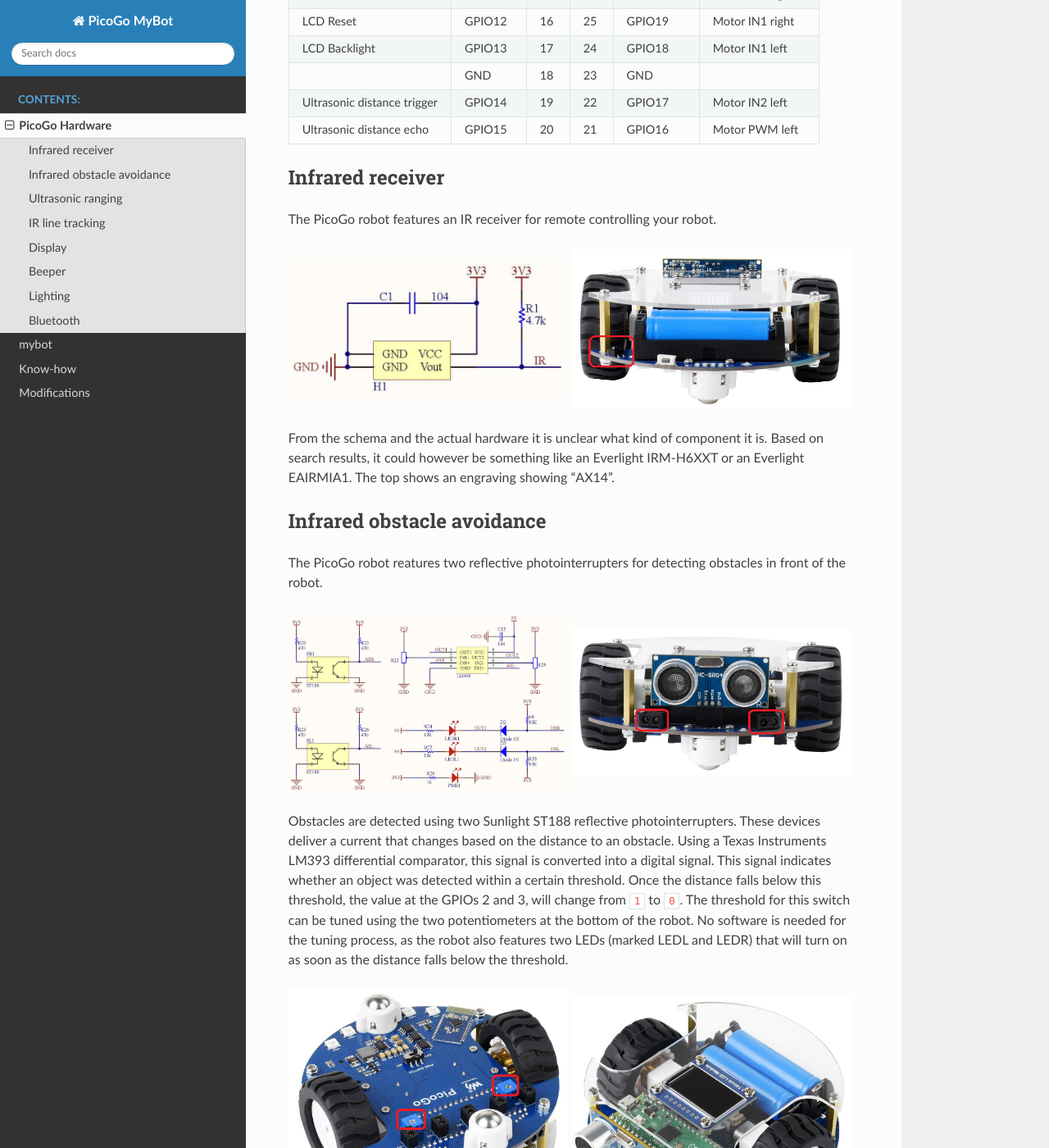
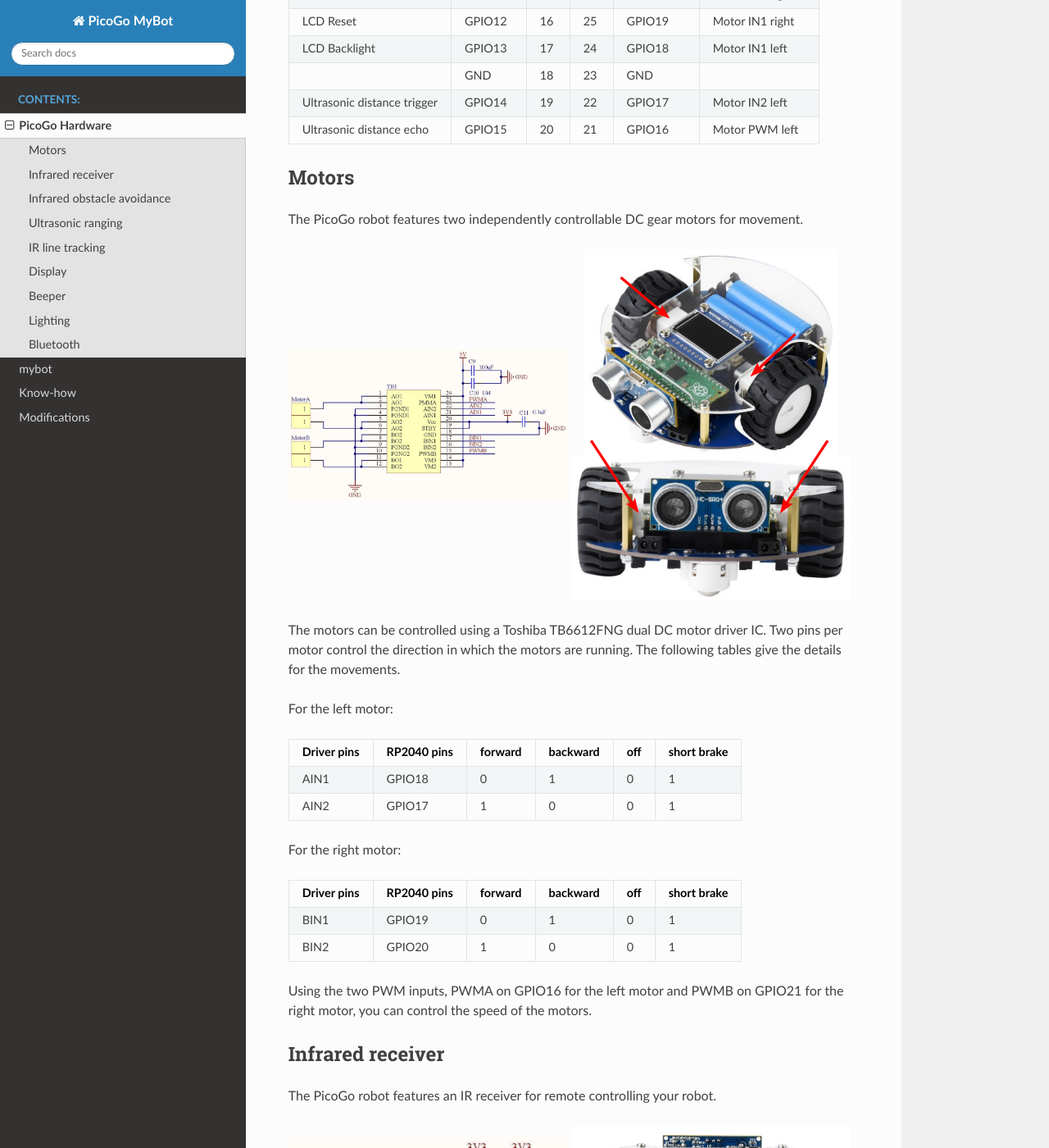
Before and after one commit to Jokymon/mypico_go, a Sphinx documentation site: the page built from docs/source/hardware.rst, in a window 1280 px wide and 1400 px high, scrolled down 1201 px. Shown: the whole window at 82% size. Built offline with Sphinx 7.4.7 and the Read the Docs theme 2.0.0, drawn with Linux system fonts in a browser that asks for light colours.

Commit message:
Add hardware documentation for the motors

```diff
--- a/docs/source/hardware.rst
+++ b/docs/source/hardware.rst
@@ -47,6 +47,45 @@ PicoGo Hardware
 +-----------------------------+----------+-----+-----+----------+-----------------+
 | Ultrasonic distance echo    | GPIO15   | 20  | 21  | GPIO16   | Motor PWM left  |
 +-----------------------------+----------+-----+-----+----------+-----------------+
+
+Motors
+------
+
+The PicoGo robot features two independently controllable DC gear motors for movement.
+
+.. image:: images/motors_schema.png
+    :alt: Motors schema
+    :width: 49%
+.. image:: images/motors_location.png
+    :alt: Motors location on the robot
+    :width: 49%
+
+The motors can be controlled using a Toshiba TB6612FNG dual DC motor driver IC. Two
+pins per motor control the direction in which the motors are running. The following
+tables give the details for the movements.
+
+For the left motor:
+
++-------------+-------------+---------+----------+-----+-------------+
+| Driver pins | RP2040 pins | forward | backward | off | short brake |
++=============+=============+=========+==========+=====+=============+
+| AIN1        | GPIO18      | 0       | 1        | 0   | 1           |
++-------------+-------------+---------+----------+-----+-------------+
+| AIN2        | GPIO17      | 1       | 0        | 0   | 1           |
++-------------+-------------+---------+----------+-----+-------------+
+
+For the right motor:
+
++-------------+-------------+---------+----------+-----+-------------+
+| Driver pins | RP2040 pins | forward | backward | off | short brake |
++=============+=============+=========+==========+=====+=============+
+| BIN1        | GPIO19      | 0       | 1        | 0   | 1           |
++-------------+-------------+---------+----------+-----+-------------+
+| BIN2        | GPIO20      | 1       | 0        | 0   | 1           |
++-------------+-------------+---------+----------+-----+-------------+
+
+Using the two PWM inputs, PWMA on GPIO16 for the left motor and PWMB on
+GPIO21 for the right motor, you can control the speed of the motors.
 
 Infrared receiver
 -----------------
```
Also changed, not shown: docs/source/images/motors_location.png (added), docs/source/images/motors_schema.png (added), 1 other file.
